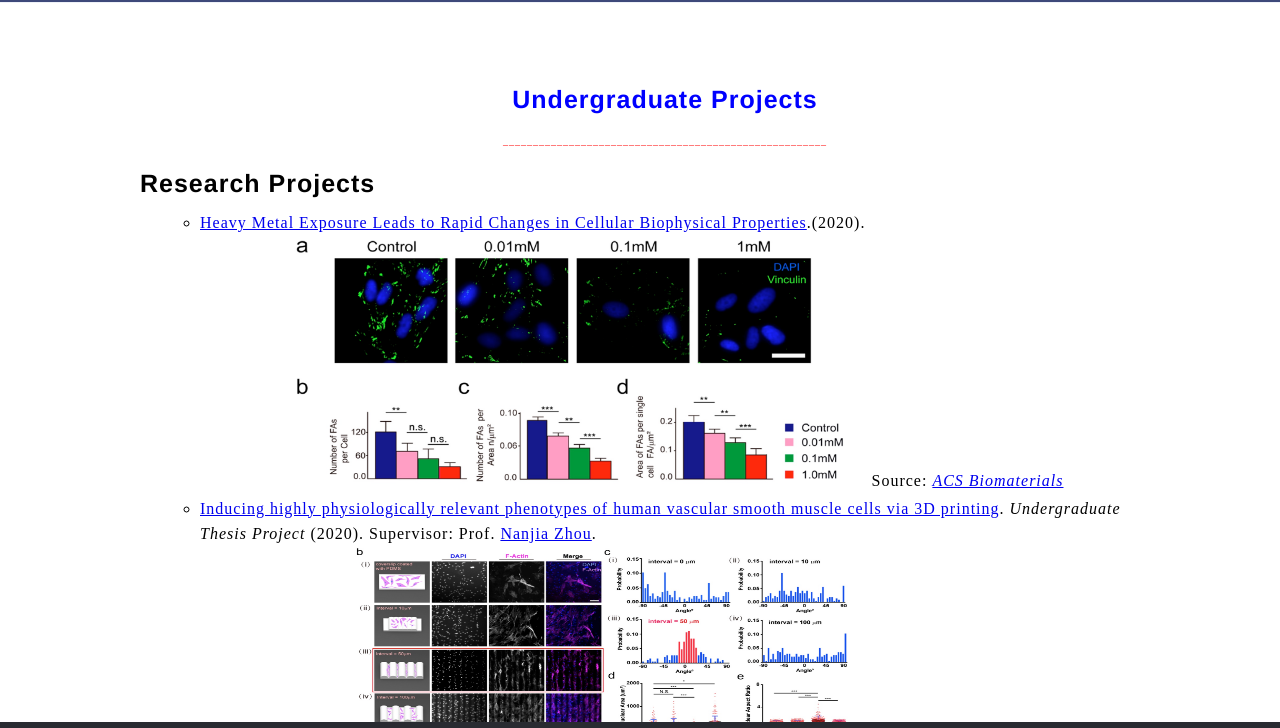
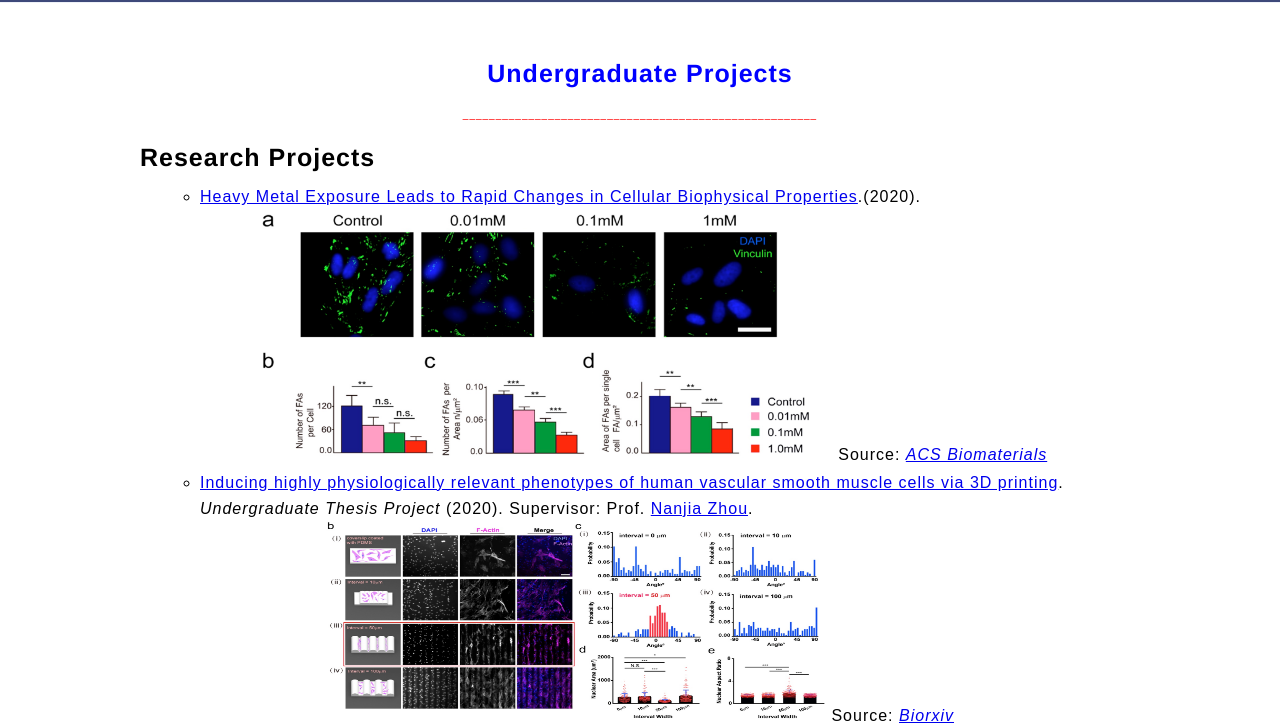
Before and after one commit to MelvinW976/MelvinW976.github.io, a plain HTML site: page project.html in a window 1280 px wide. Shown: the part 78-806 px from the top of the page. Drawn offline with Linux system fonts and the light colour scheme.

Commit message:
footer refine

```diff
--- a/css/about.css
+++ b/css/about.css
@@ -6,12 +6,14 @@ body{
   width: 100%;
 }
 
-
+html,body{
+  height: 100%;
+}
 
 
 
 #header {
-	height: 100%;
+	height: 50%;
   overflow: hidden;
 }
 
@@ -67,9 +69,9 @@ h3 {
 }
 
 .article-entry{
-  position: absolute;
-  top:250px;
-  font-family: Arial,simsun,"宋体""Microsoft YaHei","微软雅黑";
+  position: relative;
+  bottom:200px;
+  font-family: Arial,simsun,"宋体","Microsoft YaHei","微软雅黑";
   letter-spacing: 1px;
   font-size: 40px;
   margin-bottom: 0px;
@@ -77,7 +79,8 @@ h3 {
   letter-spacing: 1px;
   line-height: 30px;
   max-width: 1050px;
-  margin: 0 auto;
+  margin-top: 50px;
+  margin-bottom: 50px;
   padding: 0 20px;
 }
 
@@ -104,7 +107,7 @@ h3 {
 	text-align: center;
 	color: #BBB;
 	padding: 20px 0 10px;
-  position: absolute;
+  position: relative;
   bottom: 0px;
 }
 
--- a/css/project.css
+++ b/css/project.css
@@ -6,11 +6,11 @@ body{
 
 html,
 body{
-  height: 100%;
+  height: 70%;
 }
 
 #header {
-	height: 100%;
+	height: 70%;
   overflow: hidden;
 }
 
@@ -48,7 +48,7 @@ h3 {
 }
 
 .navigater-list{
-	font-family: Arial,simsun,"宋体""Microsoft YaHei","微软雅黑";
+	font-family: Arial,simsun,"宋体","Microsoft YaHei","微软雅黑";
 	color:#444444;
 	font-weight: 100;
 	font-size: 1.2em;
@@ -64,9 +64,10 @@ h3 {
 }
 
 .article-entry{
-  position: absolute;
-  top:150px;
-  font-family: Arial,simsun,"宋体""Microsoft YaHei","微软雅黑";
+  position: relative;
+  bottom:200px;
+  overflow: hidden;
+  font-family: Arial,simsun,"宋体","Microsoft YaHei","微软雅黑";
   letter-spacing: 1px;
   font-size: 40px;
   margin-bottom: 0px;
@@ -74,7 +75,8 @@ h3 {
   letter-spacing: 1px;
   line-height: 30px;
   max-width: 1050px;
-  margin: 0 auto;
+  margin-top: 50px;
+  margin-bottom: 50px;
   padding: 0 20px;
 }
 
```
